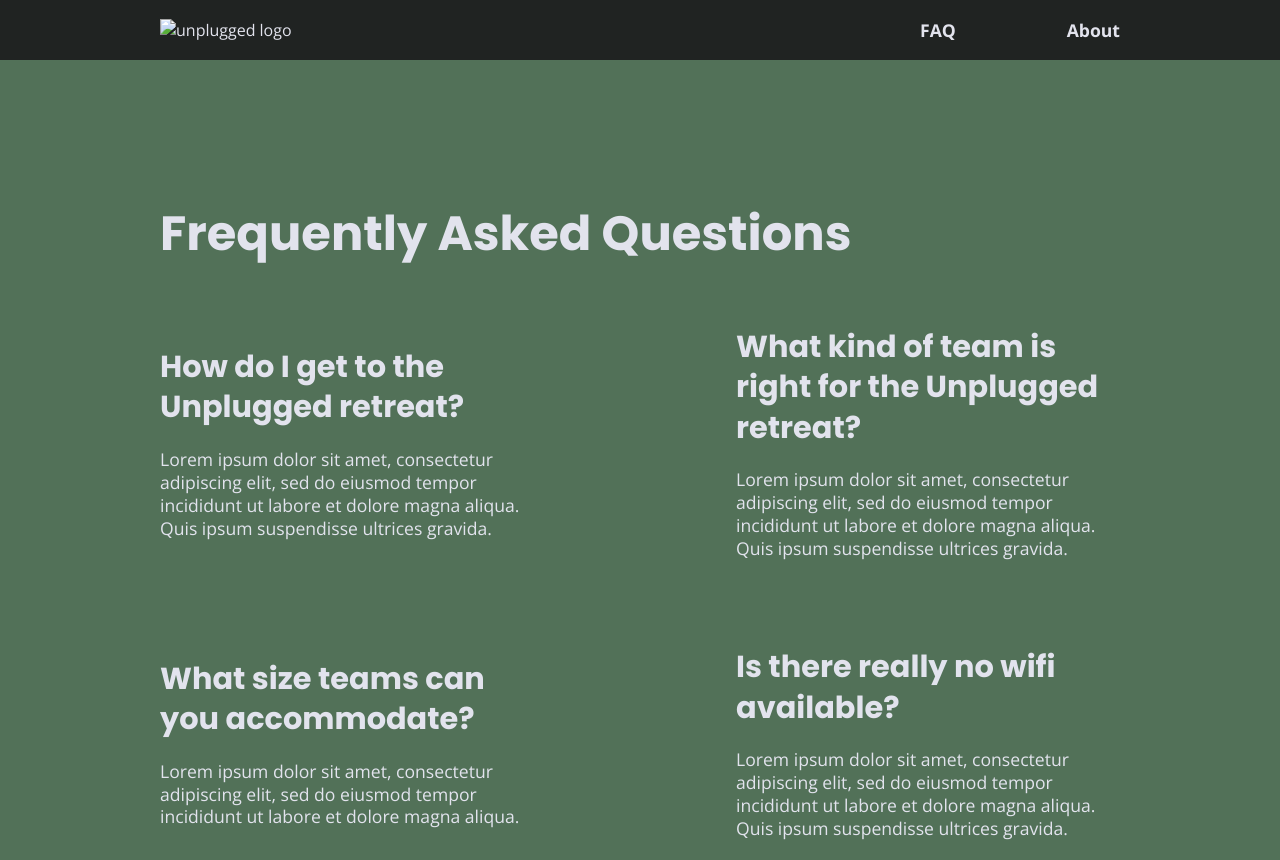
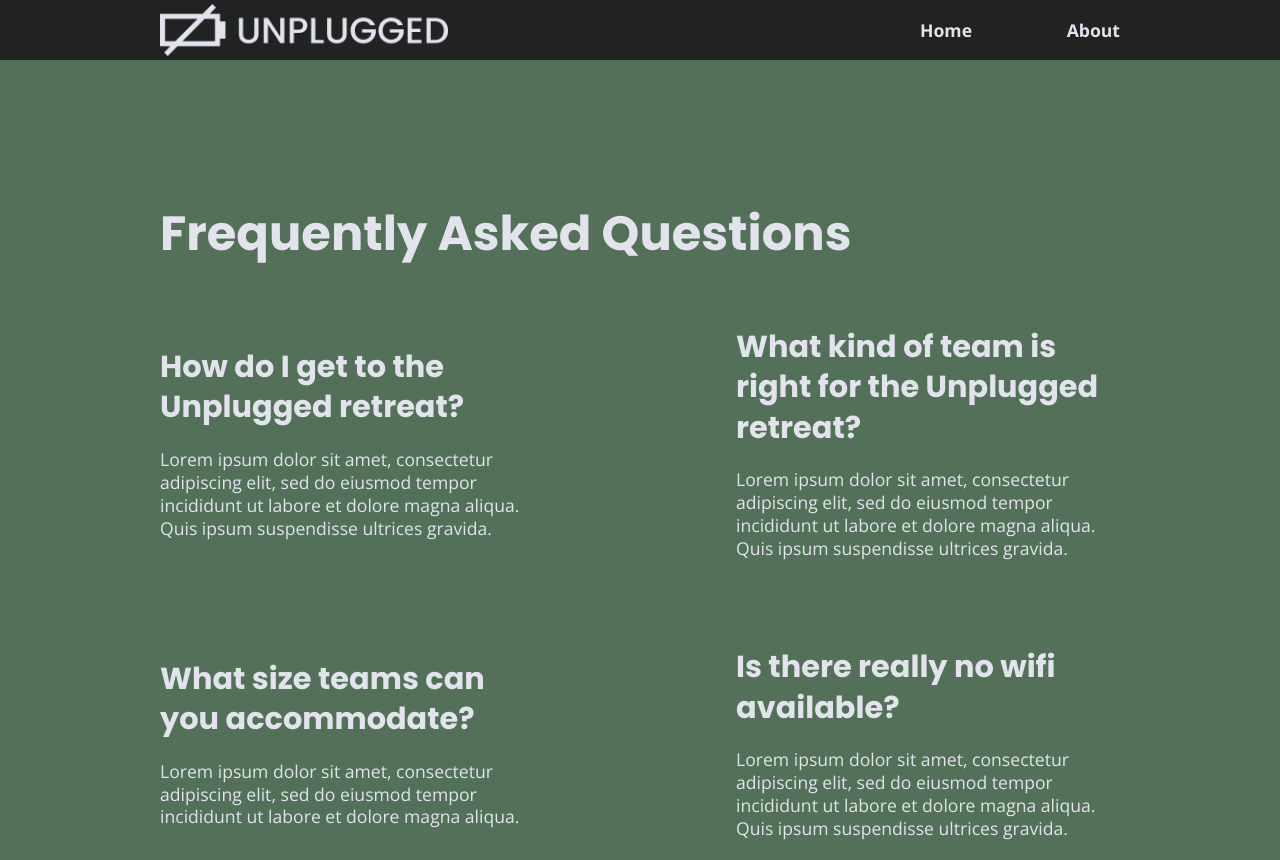
Before and after one commit to AlliCodes/boilerplate-project, a website: page faq/index.html in a window 1280 px wide. Shown: the top 860 px of the page. Drawn offline with nearby package versions, Linux system fonts and the light colour scheme.

Commit message:
corrected logo

```diff
--- a/css/main.css
+++ b/css/main.css
@@ -356,7 +356,6 @@ justify-content: center;
   display: flex;
   justify-content: center;
   align-items: center;
-
 
 }
 .features .features-items {
--- a/faq/index.html
+++ b/faq/index.html
@@ -33,11 +33,13 @@
 
   <header>
     <div class="content-wrapper">
-      <a href="#"><img src="" alt="unplugged logo"></a>
+      <figure>
+        <a href="#"><img src="../img/unpluggedlogo.png" alt="unplugged logo"></a>
+    </figure>
       <div class="header-divider"></div>
       <nav>
            <ul>
-               <li><a href="index.html" target="_blank">FAQ</a></li>
+               <li><a href="../index.html" target="_blank">Home</a></li>
                <li><a href="../about/index.html" target="_blank">About</a></li>
            </ul>
       </nav>
```
Also changed, not shown: about/index.html (+4 -2 lines).
